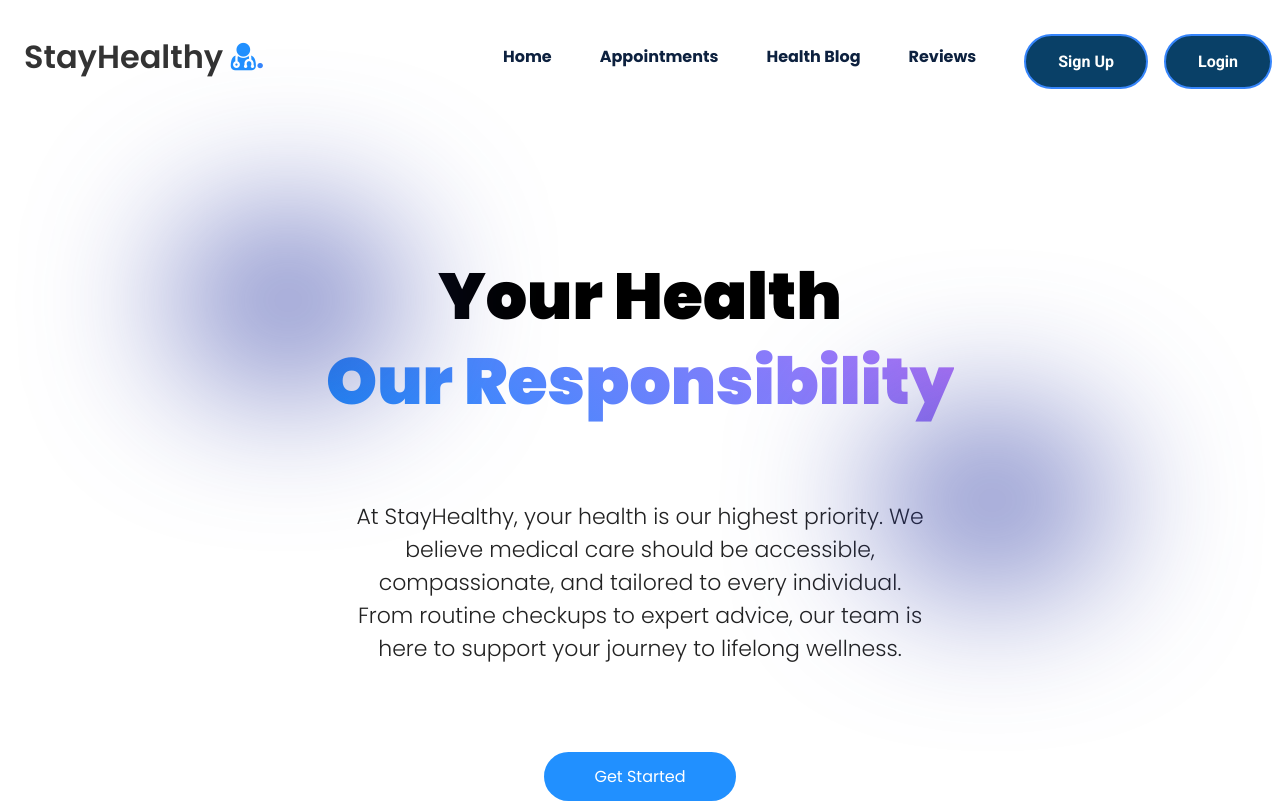
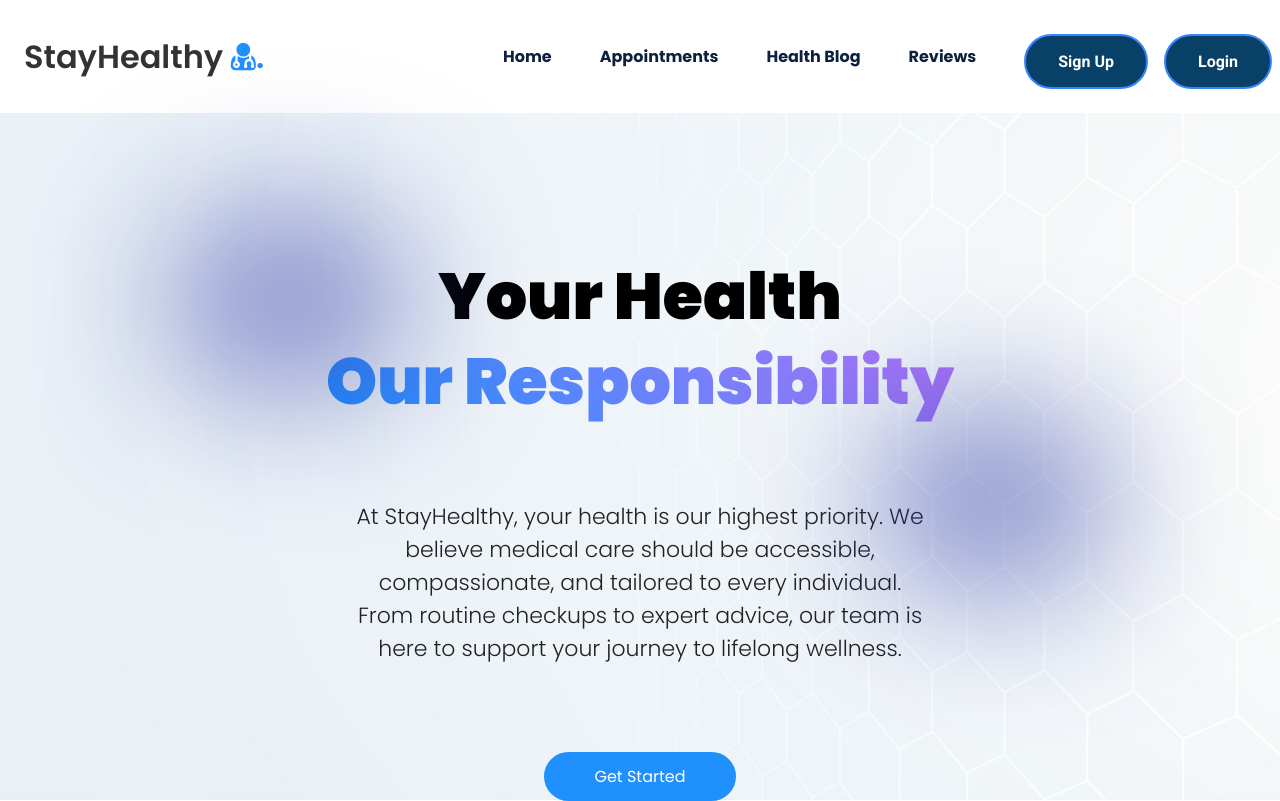
Before and after one commit to Andabeat/med_appt, a React (Create React App) app: page / in a window 1280 px wide. Built offline with nearby package versions, Linux system fonts and the light colour scheme.

Commit message:
Added Landing page background image

```diff
--- a/src/Components/Landing_Page/LandingPage.css
+++ b/src/Components/Landing_Page/LandingPage.css
@@ -7,6 +7,9 @@
     height: 100vh;
     padding-top: 15rem;
     background-color: transparent;
+    background-image: url('../../assets/HealthBackground1.jpg');
+    background-size: cover;
+    background-position: center;
     z-index: -1;
 }
 .hero-section .flex-hero {
```
Also changed, not shown: src/assets/HealthBackground1.jpg (added).
